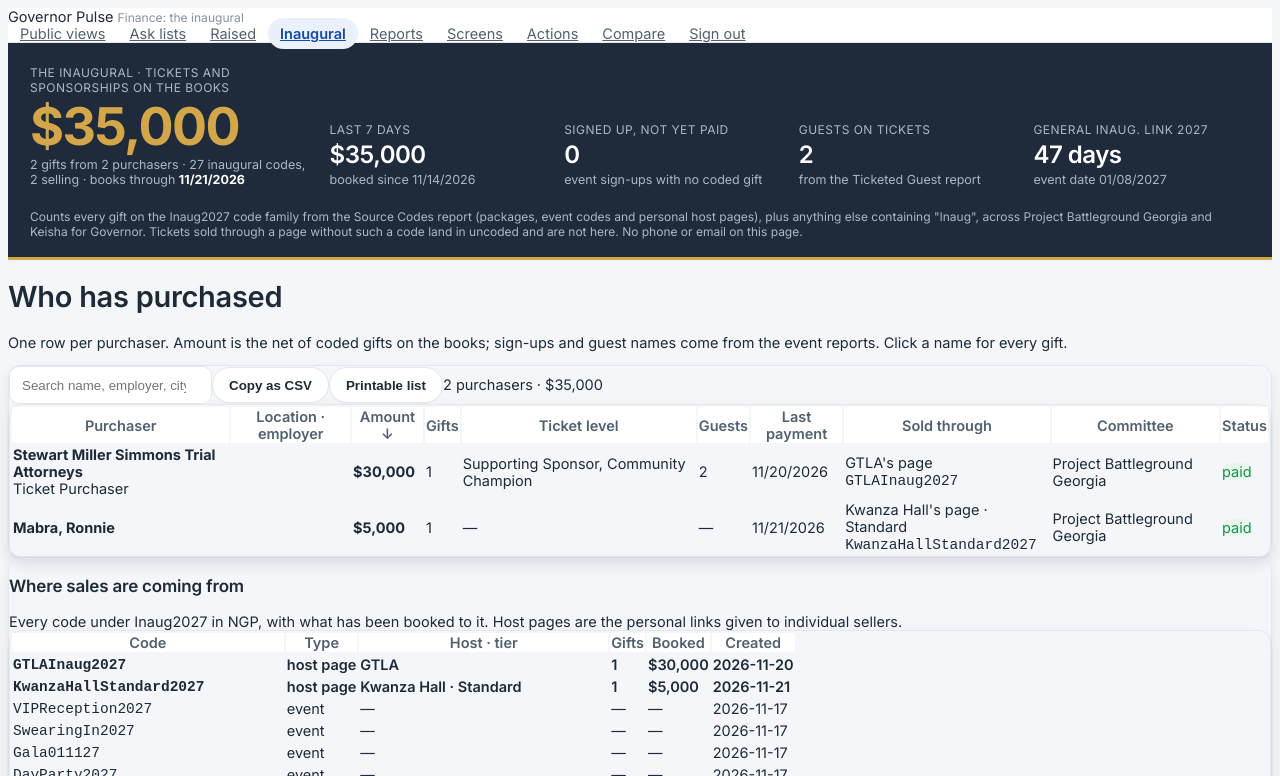
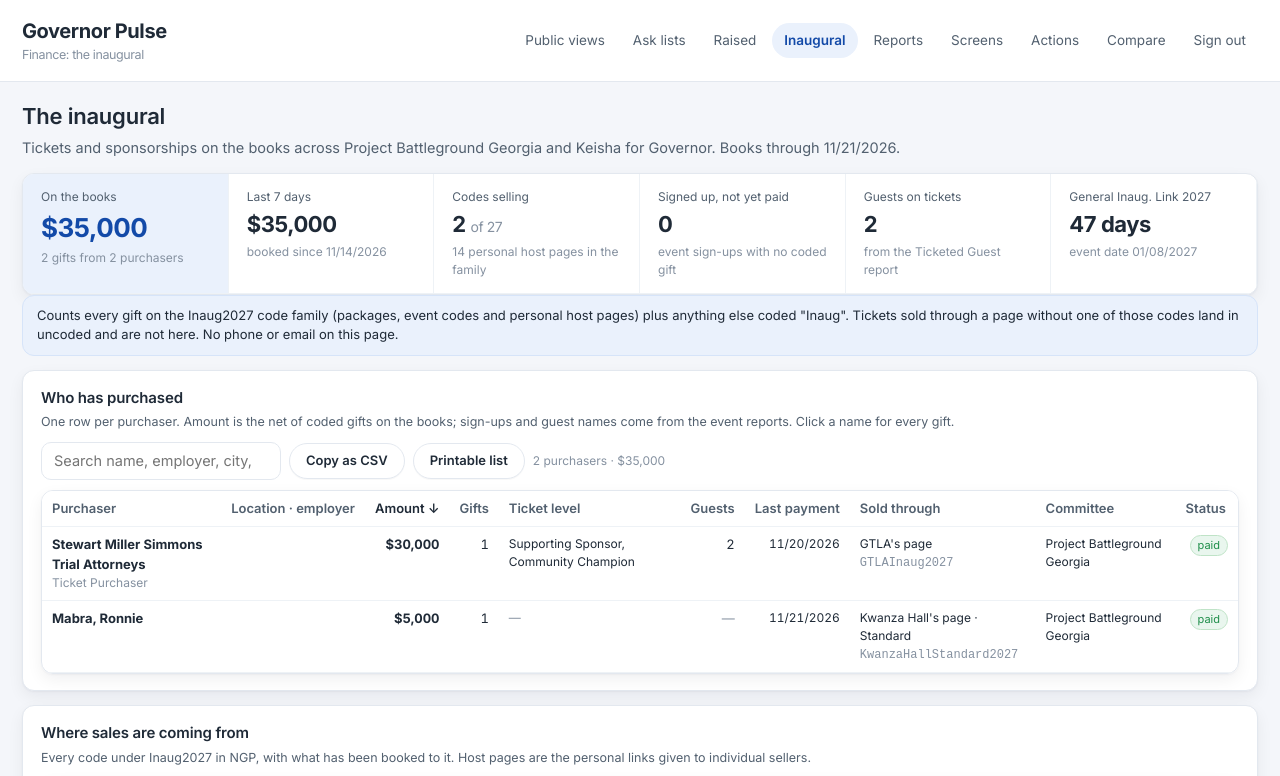
Before and after one commit to gloriaward12/ga-governor-contributions, a website: page public/finance/inaugural.html in a window 1280 px wide. Shown: the top 776 px of the page. Drawn offline with Linux system fonts and the light colour scheme.

Commit message:
Inaugural page: same base styles and KPI frame as the other finance pages
Co-Authored-By: Claude Fable 5.1 <noreply@anthropic.com>
Claude-Session: https://claude.ai/code/session_013hmyYnndGV8JGWDSuddFiv

```diff
--- a/public/finance/inaugural.html
+++ b/public/finance/inaugural.html
@@ -1,17 +1,67 @@
-<!doctype html><html lang="en"><head><meta charset="utf-8"><meta name="viewport" content="width=device-width,initial-scale=1"><meta name="robots" content="noindex,nofollow"><title>Inaugural · Governor Pulse Finance</title><link rel="stylesheet" href="/theme.css?v=4">
+<!DOCTYPE html>
+<html lang="en">
+<head>
+<meta charset="utf-8">
+<meta name="viewport" content="width=device-width, initial-scale=1">
+<title>Governor Pulse — The inaugural</title>
+<meta name="robots" content="noindex,nofollow">
+<link rel="preconnect" href="https://fonts.googleapis.com"><link rel="preconnect" href="https://fonts.gstatic.com" crossorigin>
+<link href="https://fonts.googleapis.com/css2?family=Public+Sans:ital,wght@0,400;0,500;0,600;0,700;1,400&display=swap" rel="stylesheet">
 <style>
-.ihero{background:#1F2A3A;color:#fff;border-bottom:3px solid #D4A64A}
-.ihero .in{max-width:1400px;margin:0 auto;padding:22px 22px 18px;display:grid;grid-template-columns:minmax(260px,1.3fr) repeat(4,minmax(140px,1fr));gap:18px;align-items:end}
-.ihero .k{font-size:12px;letter-spacing:.04em;text-transform:uppercase;color:#AEB7C4}
-.ihero .lead .v{font-size:52px;font-weight:700;letter-spacing:-.03em;line-height:1;margin:6px 0 4px;color:#D4A64A}
-.ihero .t .v{font-size:24px;font-weight:600;letter-spacing:-.02em;margin:3px 0;color:#fff}
-.ihero .d{font-size:12.5px;color:#AEB7C4}
-.ihero .foot{grid-column:1/-1;font-size:12px;color:#AEB7C4;margin-top:4px}
-@media (max-width:900px){.ihero .in{grid-template-columns:1fr 1fr}.ihero .lead{grid-column:1/-1}.ihero .lead .v{font-size:40px}}
+:root{--rail:#1F2A3A;--rail-2:#273448;--rail-ink:#E6EAF0;--rail-mute:#9AA5B5;--field:#EEF0F3;--paper:#FFFFFF;--ink:#1A1F2B;--ink2:#5B6472;--muted:#8A93A1;--rule:#D9DDE3;--rule-2:#EDF0F3;--gold:#B98A2F;--gold-2:#9A7224;--gold-wash:#FBF6E9;--s1:#2A6FD6;--good:#1F7A36;--crit:#B8322E;--radius:3px}
+*{box-sizing:border-box}
+body{margin:0;background:var(--field);color:var(--ink);font:14px/1.5 "Public Sans",system-ui,sans-serif}
+button,input,select{font:inherit;color:inherit}
+:focus-visible{outline:2px solid var(--gold);outline-offset:2px}
+header{background:var(--rail);color:var(--rail-ink);padding:16px 22px;display:flex;align-items:center;gap:18px;flex-wrap:wrap}
+header .brand{font-weight:700;font-size:20px;letter-spacing:-.02em}header .brand small{display:block;font-weight:400;color:var(--rail-mute);font-size:12.5px}
+header nav{display:flex;gap:4px;margin-left:auto;flex-wrap:wrap}
+header nav a{color:var(--rail-mute);text-decoration:none;padding:8px 10px;border-bottom:2px solid transparent;font-size:13.5px}
+header nav a.on{color:#fff;border-bottom-color:var(--gold)}
+main{padding:18px 22px 60px;max-width:1400px;margin:0 auto}
+h1{font-size:22px;margin:0 0 4px;letter-spacing:-.02em}.sub{color:var(--ink2);margin:0 0 14px}
+.notice{background:var(--gold-wash);border:1px solid #EAD9A8;border-radius:var(--radius);padding:10px 14px;font-size:13px;margin-bottom:14px}
+.kpis{display:flex;flex-wrap:wrap;background:var(--paper);border:1px solid var(--rule);border-radius:var(--radius);overflow:hidden}
+.tile{flex:1 1 170px;padding:14px 18px;border-right:1px solid var(--rule-2);border-bottom:1px solid var(--rule-2);min-width:0}
+.tile .l{font-size:12px;color:var(--ink2)}.tile .v{font-size:22px;font-weight:600;letter-spacing:-.02em;margin:2px 0}.tile .d{font-size:12px;color:var(--muted)}
+.kpis .tile:first-child{background:var(--gold-wash)}.kpis .tile:first-child .v{color:var(--gold-2);font-size:26px}
+.card{background:var(--paper);border:1px solid var(--rule);border-radius:var(--radius);padding:16px 18px;margin-top:14px}
+.card h3{margin:0 0 4px;font-size:15px}.note{color:var(--ink2);font-size:12.5px;margin-bottom:10px}
+.segs{display:flex;gap:4px;margin:14px 0 0;border-bottom:1px solid var(--rule);overflow-x:auto}
+.seg{background:none;border:0;border-bottom:2px solid transparent;padding:8px 12px;color:var(--ink2);cursor:pointer;font-size:13.5px;margin-bottom:-1px;white-space:nowrap}
+.seg.on{color:var(--ink);border-bottom-color:var(--gold);font-weight:600}.seg b{font-weight:600;color:var(--ink)}
+.bar{display:flex;gap:8px;align-items:center;flex-wrap:wrap;margin:10px 0}
+input[type=search]{height:34px;border:1px solid var(--rule);border-radius:var(--radius);padding:0 10px;min-width:240px}
+.btn{background:var(--paper);border:1px solid var(--rule);border-radius:var(--radius);padding:0 12px;height:32px;cursor:pointer;font-weight:500;font-size:13px}
+.tw{overflow:auto;max-height:70vh;border:1px solid var(--rule);border-radius:var(--radius)}
+table{width:100%;border-collapse:collapse;font-size:13px}
+th,td{text-align:left;padding:8px 10px;border-bottom:1px solid var(--rule-2);vertical-align:top}
+th{position:sticky;top:0;background:var(--paper);z-index:1;font-weight:600;color:var(--ink2);cursor:pointer;white-space:nowrap}
+th.on{color:var(--ink)}.num{text-align:right;font-variant-numeric:tabular-nums}
+.muted{color:var(--muted)}.small{font-size:12px}
+.pill{display:inline-block;padding:1px 7px;border-radius:999px;font-size:11px;border:1px solid var(--rule);color:var(--ink2);margin-left:4px;white-space:nowrap}
+.pill.hot{border-color:#E8B4B2;color:var(--crit);background:#FDF3F2}.pill.ok{border-color:#BFE3C7;color:var(--good);background:#F0F9F2}
+.bars{display:grid;grid-template-columns:minmax(120px,220px) 1fr auto;gap:6px 12px;align-items:center;font-size:13px}
+.bars .b{height:14px;background:var(--s1);border-radius:2px;min-width:2px}.bars .b.gold{background:var(--gold)}
+.months{display:flex;gap:4px;align-items:stretch;height:140px;margin:8px 0 4px;overflow-x:auto}
+.months .m{flex:1 0 52px;display:flex;flex-direction:column;justify-content:flex-end;height:100%;font-size:10px;color:var(--ink2);text-align:center}
+.months .m .c{background:var(--s1);border-radius:2px 2px 0 0}.months .m .u{background:#C9D6EE}
+.loading{padding:60px 20px;text-align:center;color:var(--ink2)}
+.toast{position:fixed;bottom:22px;left:50%;transform:translateX(-50%);background:var(--ink);color:#fff;padding:9px 14px;border-radius:var(--radius);font-size:13px;display:none;z-index:60}
+.pager{display:flex;gap:8px;align-items:center;justify-content:space-between;margin-top:10px;color:var(--ink2);font-size:12.5px;flex-wrap:wrap}
+.two{display:grid;grid-template-columns:1fr 1fr;gap:14px}
+@media (max-width:640px){main{padding:12px 12px 56px}.tile{flex:1 1 44%}th,td{padding:7px 7px;font-size:12.5px}input[type=search]{min-width:0;width:100%}.two{grid-template-columns:1fr}.bars{grid-template-columns:minmax(90px,130px) 1fr auto}}
+.brief{background:var(--paper,#fff);border:1px solid var(--rule,#e5e7eb);border-left:3px solid var(--gold,#1A5FD1);border-radius:var(--radius,12px);padding:14px 18px;margin:0 0 14px}.brief-h{display:flex;align-items:center;gap:12px;flex-wrap:wrap}.brief-h h3{margin:0;font-size:15px;font-weight:600}.brief p{font-size:14px;line-height:1.55;margin:8px 0 0}
+</style>
+<style>
+.kpis .tile.hot{background:#FDF3F2}.kpis .tile.hot .v{color:var(--crit)}
 .big-empty{padding:28px;text-align:center;color:var(--ink2)}
-</style></head>
+tr.sold td{font-weight:600}
+.how ol{margin:0 0 0 18px;line-height:1.7}
+</style>
+<link rel="stylesheet" href="/theme.css?v=4">
+</head>
 <body><header><div class="brand">Governor Pulse <small>Finance: the inaugural</small></div>
 <nav><a href="/">Public views</a><a href="/finance">Ask lists</a><a href="/finance/raised">Raised</a><a class="on" href="/finance/inaugural">Inaugural</a><a href="/finance/reports">Reports</a><a href="/finance/screens">Screens</a><a href="/finance/actions">Actions</a><a href="/finance/compare">Compare</a><a href="/api/login?logout=1">Sign out</a></nav></header>
-<div id="hero"></div>
 <main id="main"><div class="loading">Loading inaugural records…</div></main><div class="toast" id="toast"></div>
-<script src="/finance/store.js?v=4"></script><script src="/finance/inaugural.js?v=2"></script></body></html>
+<script src="/finance/store.js?v=4"></script><script src="/finance/inaugural.js?v=3"></script></body></html>
--- a/public/finance/inaugural.js
+++ b/public/finance/inaugural.js
@@ -17,7 +17,7 @@ function buyers() {
   for (const s of D.signups) { const k = key(s); let b = by.get(k); if (!b) { b = { k, name: s.name, city: '', state: '', emp: '', occ: '', amt: 0, gifts: [], first: null, last: null, codes: new Set(), committees: new Set(), methods: new Set(), signups: [], tickets: [] }; by.set(k, b); } b.signups.push(s); }
   for (const t of D.tickets) { const k = 'n' + t.buyer.toLowerCase(); let b = [...by.values()].find(x => x.name.toLowerCase() === t.buyer.toLowerCase()) || by.get(k); if (!b) { b = { k, name: t.buyer, city: '', state: '', emp: '', occ: '', amt: 0, gifts: [], first: null, last: null, codes: new Set(), committees: new Set(), methods: new Set(), signups: [], tickets: [] }; by.set(k, b); } b.tickets.push(t); }
   const rows = [...by.values()];
-  for (const r of rows) { r.n = r.gifts.length; r.guests = r.tickets.length; r.level = [...new Set(r.tickets.map(t => t.level).filter(Boolean))].join(', '); r.code = [...r.codes].join(', '); const cm = Object.fromEntries((D.codeFamily||[]).map(c=>[c.code,c])); r.via = [...r.codes].map(c => { const m = cm[c]; if (!m) return c; return m.kind === 'host page' ? `${m.host}'s page${m.tier ? ' · ' + m.tier : ''}` : m.kind === 'package' ? `${m.tier} package` : m.kind === 'event' ? c.replace(/2027$|011127$/, '') : 'General link'; }).join(', '); r.committee = [...r.committees].join(', '); r.method = [...r.methods].join(', '); r.paid = r.amt > 0; r.role = [...new Set(r.signups.map(s => s.role).filter(Boolean))].join(', '); }
+  for (const r of rows) { r.n = r.gifts.length; r.guests = r.tickets.length; r.level = [...new Set(r.tickets.map(t => t.level).filter(Boolean))].join(', '); r.code = [...r.codes].join(', '); const cm = Object.fromEntries((D.codeFamily||[]).map(c=>[c.code,c])); r.via = [...r.codes].map(c => { const m = cm[c]; if (!m) return c; return m.kind === 'host page' ? `${m.host}'s page${m.tier ? ' · ' + (m.tier === 'CommunityChamp' ? 'Community Champion' : m.tier) : ''}` : m.kind === 'package' ? `${m.tier} package` : m.kind === 'event' ? c.replace(/2027$|011127$/, '') : 'General link'; }).join(', '); r.committee = [...r.committees].join(', '); r.method = [...r.methods].join(', '); r.paid = r.amt > 0; r.role = [...new Set(r.signups.map(s => s.role).filter(Boolean))].join(', '); }
   return rows;
 }
 
@@ -29,18 +29,19 @@ function render() {
   const paid = rows0.filter(r => r.paid), unpaid = rows0.filter(r => !r.paid);
   const byDay = {}; for (const g of D.giftList) if (g.day != null) byDay[g.day] = (byDay[g.day] || 0) + g.amt;
   const last7 = Object.entries(byDay).filter(([d]) => +d > D.asofBooks - 7).reduce((s, [, v]) => s + v, 0);
-  $('#hero').innerHTML = `<div class="ihero"><div class="in">
-    <div class="lead"><div class="k">The inaugural · tickets and sponsorships on the books</div><div class="v">${fmt$(D.total)}</div><div class="d">${fmtN(D.gifts)} gift${D.gifts === 1 ? '' : 's'} from ${fmtN(paid.length)} purchaser${paid.length === 1 ? '' : 's'} · ${fmtN((D.codeFamily||[]).length)} inaugural codes, ${fmtN((D.codeFamily||[]).filter(c=>c.n).length)} selling · books through <b style="color:#fff">${dayStr(D.asofBooks)}</b></div></div>
-    <div class="t"><div class="k">Last 7 days</div><div class="v">${fmt$(last7)}</div><div class="d">booked since ${dayStr(D.asofBooks - 7)}</div></div>
-    <div class="t"><div class="k">Signed up, not yet paid</div><div class="v">${fmtN(unpaid.length)}</div><div class="d">event sign-ups with no coded gift</div></div>
-    <div class="t"><div class="k">Guests on tickets</div><div class="v">${D.tickets.length ? fmtN(D.tickets.length) : '—'}</div><div class="d">${D.tickets.length ? 'from the Ticketed Guest report' : `guest report last run ${dayStr(D.guestsReportAsOf)}; rerun it for names`}</div></div>
-    <div class="t"><div class="k">${ev ? esc(ev.name) : 'Event'}</div><div class="v">${daysTo != null ? (daysTo >= 0 ? daysTo + ' days' : 'held') : '—'}</div><div class="d">${ev && ev.date != null ? 'event date ' + dayStr(ev.date) : 'no inaugural event in the participant report yet'}</div></div>
-    <div class="foot">Counts every gift on the Inaug2027 code family from the Source Codes report (packages, event codes and personal host pages), plus anything else containing "Inaug", across Project Battleground Georgia and Keisha for Governor. Tickets sold through a page without such a code land in uncoded and are not here. No phone or email on this page.</div>
-  </div></div>`;
+  const hero = `<h1>The inaugural</h1><p class="sub">Tickets and sponsorships on the books across Project Battleground Georgia and Keisha for Governor. Books through ${dayStr(D.asofBooks)}.</p>
+  <div class="kpis">
+    <div class="tile"><div class="l">On the books</div><div class="v">${fmt$(D.total)}</div><div class="d">${fmtN(D.gifts)} gift${D.gifts === 1 ? '' : 's'} from ${fmtN(paid.length)} purchaser${paid.length === 1 ? '' : 's'}</div></div>
+    <div class="tile"><div class="l">Last 7 days</div><div class="v">${fmt$(last7)}</div><div class="d">booked since ${dayStr(D.asofBooks - 7)}</div></div>
+    <div class="tile"><div class="l">Codes selling</div><div class="v">${fmtN((D.codeFamily || []).filter(c => c.n).length)} <span class="muted" style="font-size:14px;font-weight:400">of ${fmtN((D.codeFamily || []).length)}</span></div><div class="d">${fmtN((D.codeFamily || []).filter(c => c.kind === 'host page').length)} personal host pages in the family</div></div>
+    <div class="tile${unpaid.length ? ' hot' : ''}"><div class="l">Signed up, not yet paid</div><div class="v">${fmtN(unpaid.length)}</div><div class="d">event sign-ups with no coded gift</div></div>
+    <div class="tile"><div class="l">Guests on tickets</div><div class="v">${D.tickets.length ? fmtN(D.tickets.length) : '—'}</div><div class="d">${D.tickets.length ? 'from the Ticketed Guest report' : `guest report last run ${dayStr(D.guestsReportAsOf)}`}</div></div>
+    <div class="tile"><div class="l">${ev ? esc(ev.name) : 'Event'}</div><div class="v">${daysTo != null ? (daysTo >= 0 ? daysTo + ' days' : 'held') : '—'}</div><div class="d">${ev && ev.date != null ? 'event date ' + dayStr(ev.date) : 'no inaugural event in the participant report yet'}</div></div>
+  </div>
+  <div class="notice">Counts every gift on the Inaug2027 code family (packages, event codes and personal host pages) plus anything else coded "Inaug". Tickets sold through a page without one of those codes land in uncoded and are not here. No phone or email on this page.</div>`;
   const th = (k, l, num) => `<th class="${num ? 'num' : ''} ${sortK === k ? 'on' : ''}" data-k="${k}">${l}${sortK === k ? (sortDir < 0 ? ' ↓' : ' ↑') : ''}</th>`;
-  $('#main').innerHTML = `
-  <h1>Who has purchased</h1><p class="sub">One row per purchaser. Amount is the net of coded gifts on the books; sign-ups and guest names come from the event reports. Click a name for every gift.</p>
-  <div class="card"><div class="bar"><input type="search" id="q" placeholder="Search name, employer, city, code or ticket level" value="${esc(q)}"><button class="btn" id="csv">Copy as CSV</button><button class="btn" id="print">Printable list</button><span class="small muted">${fmtN(rows.length)} purchaser${rows.length === 1 ? '' : 's'} · ${fmt$(rows.reduce((s, r) => s + r.amt, 0))}</span></div>
+  $('#main').innerHTML = hero + `
+  <div class="card"><h3>Who has purchased</h3><div class="note">One row per purchaser. Amount is the net of coded gifts on the books; sign-ups and guest names come from the event reports. Click a name for every gift.</div><div class="bar"><input type="search" id="q" placeholder="Search name, employer, city, code or ticket level" value="${esc(q)}"><button class="btn" id="csv">Copy as CSV</button><button class="btn" id="print">Printable list</button><span class="small muted">${fmtN(rows.length)} purchaser${rows.length === 1 ? '' : 's'} · ${fmt$(rows.reduce((s, r) => s + r.amt, 0))}</span></div>
   ${rows.length ? `<div class="tw"><table><thead><tr>${th('name', 'Purchaser')}<th>Location · employer</th>${th('amt', 'Amount', 1)}${th('n', 'Gifts', 1)}${th('level', 'Ticket level')}${th('guests', 'Guests', 1)}${th('last', 'Last payment', 1)}${th('via', 'Sold through')}${th('committee', 'Committee')}<th>Status</th></tr></thead><tbody>
     ${rows.map(r => `<tr class="brow" data-k="${esc(r.k)}" style="cursor:pointer"><td><b>${esc(r.name)}</b>${r.role ? `<div class="small muted">${esc(r.role)}</div>` : ''}</td><td class="small">${esc([r.city, r.state].filter(Boolean).join(', '))}${r.emp ? `<div class="muted">${esc(r.emp)}${r.occ ? ' · ' + esc(r.occ) : ''}</div>` : ''}</td><td class="num"><b>${r.paid ? fmt$(r.amt) : '<span class="muted">—</span>'}</b></td><td class="num">${fmtN(r.n)}</td><td class="small">${esc(r.level) || '<span class="muted">—</span>'}</td><td class="num">${r.guests ? fmtN(r.guests) : '<span class="muted">—</span>'}</td><td class="num small">${r.last != null ? dayStr(r.last) : '—'}</td><td class="small">${esc(r.via) || '—'}<div class="muted"><code>${esc(r.code)}</code></div></td><td class="small">${esc(r.committee) || '—'}</td><td>${r.paid ? '<span class="pill ok">paid</span>' : '<span class="pill hot">signed up, unpaid</span>'}</td></tr>
     <tr class="bdet" data-for="${esc(r.k)}" style="display:none"><td colspan="10" style="background:var(--field)"><div class="small"><b>Gifts</b>${r.gifts.length ? '<ul style="margin:4px 0 8px 18px">' + r.gifts.map(g => `<li>${dayStr(g.day)} · ${fmt$(g.amt)}${g.gross !== g.amt ? ` (gross ${fmt$(g.gross)})` : ''} · ${esc(g.method || '')} · <code>${esc(g.code)}</code> · ${esc(g.committee)}</li>`).join('') + '</ul>' : '<div class="muted" style="margin:4px 0 8px">no coded gift yet</div>'}
@@ -50,10 +51,10 @@ function render() {
   </div>
   ${(D.codeFamily||[]).length ? `<div class="card"><h3>Where sales are coming from</h3><div class="note">Every code under Inaug2027 in NGP, with what has been booked to it. Host pages are the personal links given to individual sellers.</div>
   <div class="tw"><table><thead><tr><th>Code</th><th>Type</th><th>Host · tier</th><th class="num">Gifts</th><th class="num">Booked</th><th>Created</th></tr></thead><tbody>
-  ${[...D.codeFamily].sort((a,b)=> b.amt - a.amt || (a.kind > b.kind ? 1 : -1) || (a.code > b.code ? 1 : -1)).map(c => `<tr${c.n ? ' style="font-weight:600"' : ''}><td><code>${esc(c.code)}</code></td><td class="small">${esc(c.kind)}</td><td class="small">${esc([c.host, c.tier].filter(Boolean).join(' · ')) || '—'}</td><td class="num">${c.n ? fmtN(c.n) : '<span class="muted">—</span>'}</td><td class="num">${c.amt ? fmt$(c.amt) : '<span class="muted">—</span>'}</td><td class="small muted">${esc(c.created || '')}</td></tr>`).join('')}
+  ${[...D.codeFamily].sort((a,b)=> b.amt - a.amt || (a.kind > b.kind ? 1 : -1) || (a.code > b.code ? 1 : -1)).map(c => `<tr class="${c.n ? 'sold' : ''}"><td><code>${esc(c.code)}</code></td><td class="small">${esc(c.kind)}</td><td class="small">${esc([c.host, c.tier === 'CommunityChamp' ? 'Community Champion' : c.tier].filter(Boolean).join(' · ')) || '—'}</td><td class="num">${c.n ? fmtN(c.n) : '<span class="muted">—</span>'}</td><td class="num">${c.amt ? fmt$(c.amt) : '<span class="muted">—</span>'}</td><td class="small muted">${esc(c.created || '')}</td></tr>`).join('')}
   </tbody></table></div><div class="small muted" style="margin-top:8px">${fmtN(D.codeFamily.filter(c=>c.kind==='host page').length)} host pages, ${fmtN(D.codeFamily.filter(c=>c.kind==='host page' && c.n).length)} with a sale. A host whose page has not sold is a follow-up call, not a data problem.</div></div>` : ''}
-  <div class="card"><h3>How this page fills in</h3><div class="note">Three NGP reports feed it, in this order of importance.</div>
-  <ol class="small" style="margin:0 0 0 18px;line-height:1.7"><li><b>Contribution Report</b> (each committee): the money. Any gift on a code under the Inaug2027 family is counted. Books through ${dayStr(D.asofBooks)} (Battleground) and ${dayStr(D.asofCampaign)} (campaign).</li><li><b>Event Participant Report</b>: who signed up or bought through the event page, including people who have not paid yet. ${D.events.length ? 'Event found: ' + D.events.map(e => `<b>${esc(e.name)}</b> (${dayStr(e.date)})`).join(', ') : 'No inaugural event found yet.'}</li><li><b>Ticketed Guest Report</b>: ticket levels and guest names per purchaser. Last run ${dayStr(D.guestsReportAsOf)}; rerun it once sales are moving.</li></ol></div>`;
+  <div class="card how"><h3>How this page fills in</h3><div class="note">Three NGP reports feed it, in this order of importance.</div>
+  <ol class="small"><li><b>Contribution Report</b> (each committee): the money. Any gift on a code under the Inaug2027 family is counted. Books through ${dayStr(D.asofBooks)} (Battleground) and ${dayStr(D.asofCampaign)} (campaign).</li><li><b>Event Participant Report</b>: who signed up or bought through the event page, including people who have not paid yet. ${D.events.length ? 'Event found: ' + D.events.map(e => `<b>${esc(e.name)}</b> (${dayStr(e.date)})`).join(', ') : 'No inaugural event found yet.'}</li><li><b>Ticketed Guest Report</b>: ticket levels and guest names per purchaser. Last run ${dayStr(D.guestsReportAsOf)}; rerun it once sales are moving.</li></ol></div>`;
   $('#main').querySelectorAll('th[data-k]').forEach(h => h.addEventListener('click', () => { const k = h.dataset.k; if (sortK === k) sortDir *= -1; else { sortK = k; sortDir = k === 'name' || k === 'code' || k === 'via' || k === 'level' || k === 'committee' ? 1 : -1; } render(); }));
   $('#main').querySelectorAll('.brow').forEach(tr => tr.addEventListener('click', () => { const d = $('#main').querySelector(`.bdet[data-for="${CSS.escape(tr.dataset.k)}"]`); d.style.display = d.style.display === 'none' ? '' : 'none'; }));
   const qi = $('#q'); let t; qi.addEventListener('input', () => { clearTimeout(t); t = setTimeout(() => { q = qi.value.trim(); const pos = qi.selectionStart; render(); const n = $('#q'); n.focus(); n.setSelectionRange(pos, pos); }, 250); });
```
